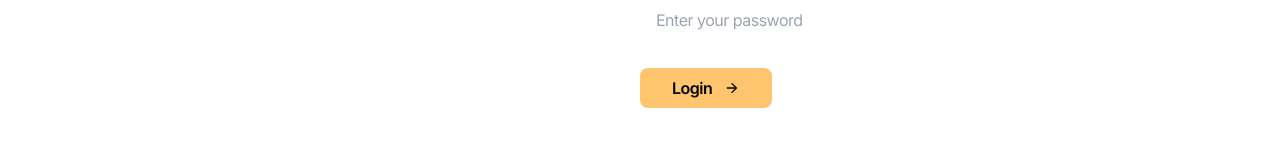
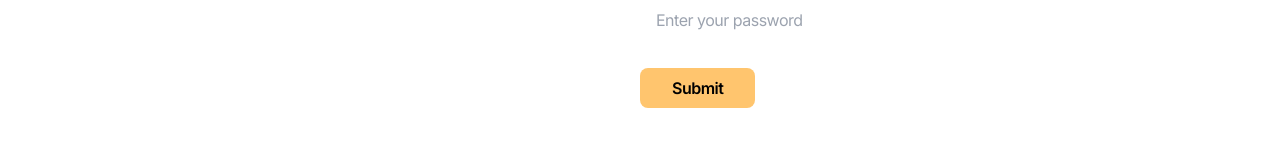
Before and after one commit to Lunnajera/lunnajera.github.io, a Next.js app: page /Login in a window 1280 px wide. Shown: the part 472-618 px from the top of the page. Built offline with nearby package versions, Linux system fonts and the light colour scheme.

Commit message:
Changing button configuration

```diff
--- a/pages/Login.js
+++ b/pages/Login.js
@@ -49,16 +49,7 @@ export default function Login() {
               />
             </div>
             <div>
-                <ButtonGroup>
-                    <a
-                        role="button"
-                        href="https://github.com/christian-luntok/nutritrack"
-                        className="btn btn--secondary"
-                    >
-                        Login
-                        <Icon icon="material-symbols:arrow-forward-rounded" />
-                    </a>
-                </ButtonGroup>
+            <button type="submit" className="btn btn--secondary" icon="material-symbols:arrow-forward-rounded">Submit</button>
             </div>
           </form>
         </div>
```
Also changed, not shown: 1 other file (tests, documents, lock files or other folders).
